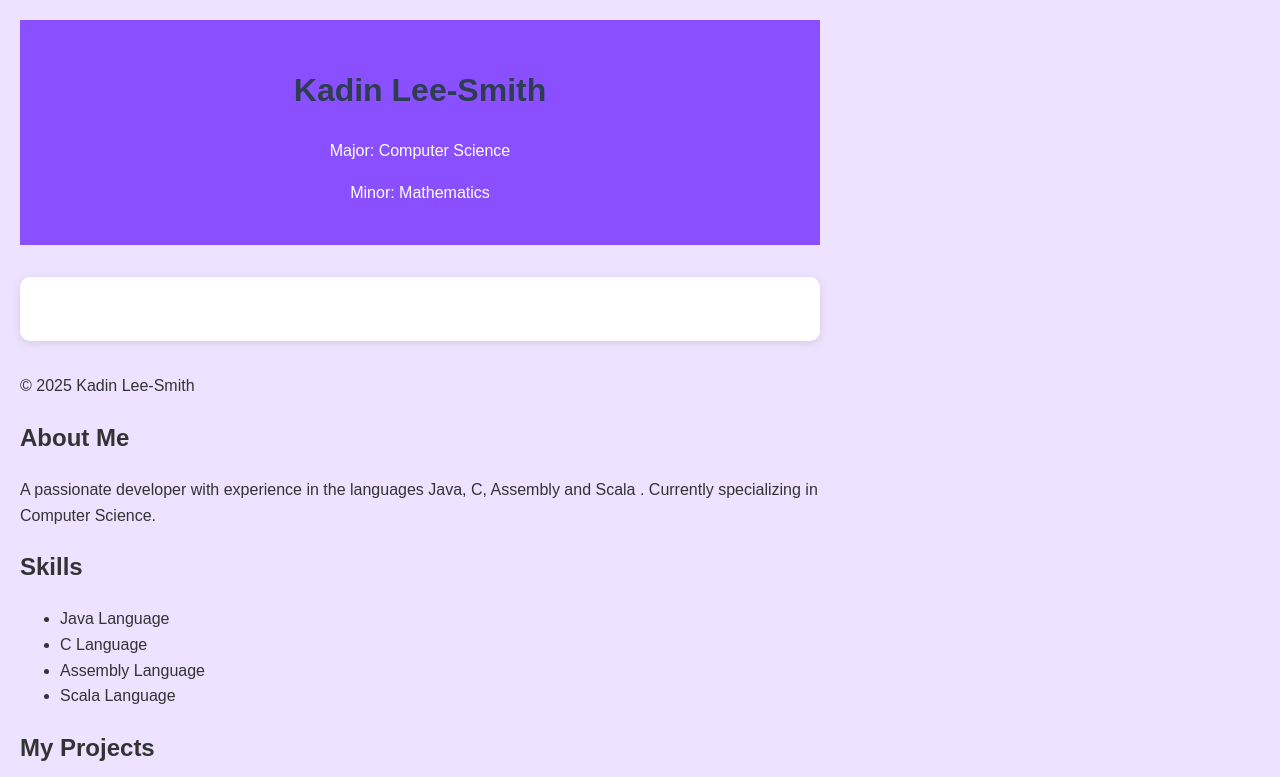
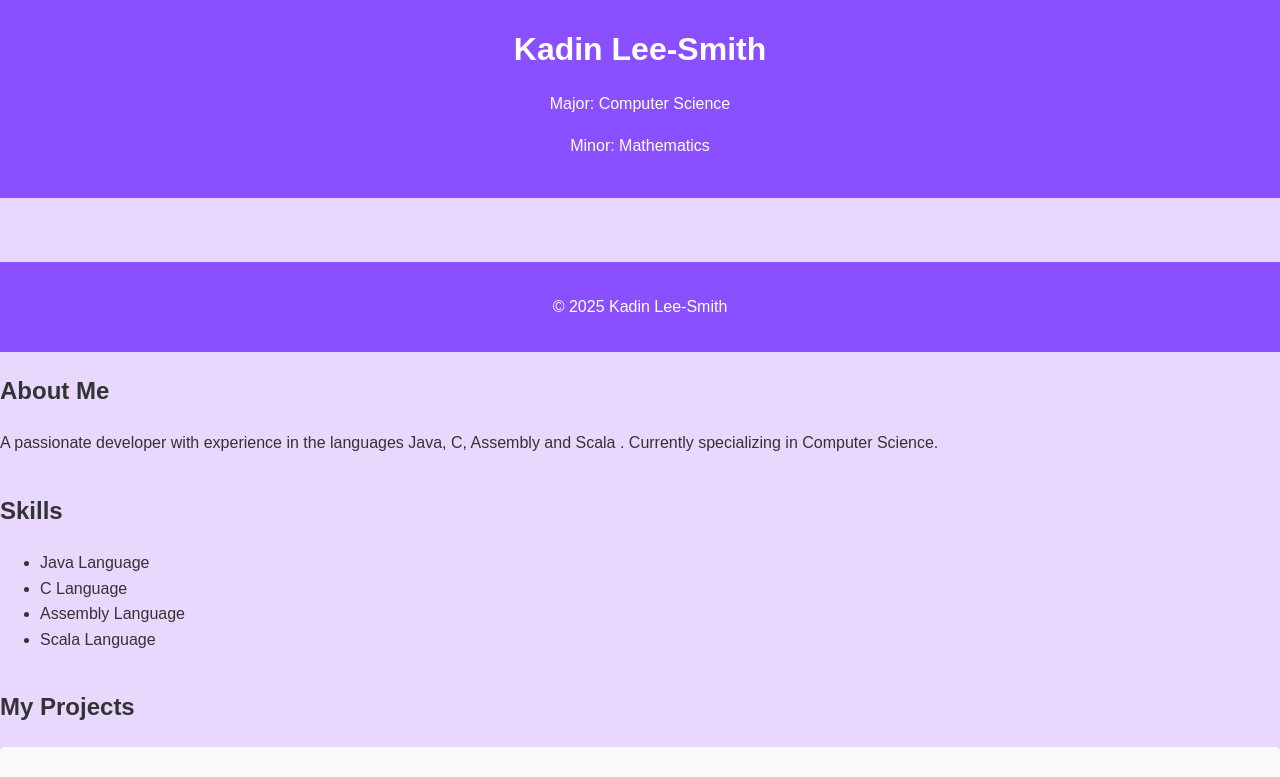
Before and after one commit to kadinalee/kadinleesmith.github.io, a plain HTML site: page index.html in a window 1280 px wide. Shown: the top 777 px of the page. Drawn offline with Linux system fonts and the light colour scheme.

Commit message:
Update styles.css

```diff
--- a/styles.css
+++ b/styles.css
@@ -1,19 +1,34 @@
+/* Remove duplicate body selector and combine all body styles */
 body {
     font-family: 'Arial', sans-serif;
     line-height: 1.6;
+    color: #333;
+    background-color: #e9d8fd; /* Using pale lilac */
+    margin: 0;
+    min-height: 100vh;
+    display: flex;
+    flex-direction: column;
+}
+
+/* Center container */
+.container {
     max-width: 800px;
     margin: 0 auto;
     padding: 20px;
-    color: #333;
+    width: 100%;
 }
 
 header {
+    background-color: #8a4fff;
+    color: white;
+    padding: 1.5rem;
     text-align: center;
-    margin-bottom: 30px;
+    margin-bottom: 2rem;
 }
 
 h1 {
-    color: #2c3e50;
+    color: white;
+    margin: 0;
 }
 
 .project {
@@ -24,47 +39,20 @@ h1 {
 }
 
 a {
-    color: #3498db;
+    color: #6a3093;
     text-decoration: none;
     margin-right: 10px;
 }
-body {
-    /* Choose ONE of these light purple shades */
-    background-color: #f3e5ff;  /* Soft lavender */
-    /* OR */
-    background-color: #e9d8fd;  /* Pale lilac */
-    /* OR */
-    background-color: #ede2ff;  /* Whisper purple */
 
-    margin: 0;
-    min-height: 100vh;
-    font-family: 'Arial', sans-serif;
-}main {
-    background-color: white;
-    max-width: 800px;
-    margin: 2rem auto;
-    padding: 2rem;
-    border-radius: 10px;
-    box-shadow: 0 2px 10px rgba(0,0,0,0.1);
-}
-header {
-    background-color: #8a4fff;  /* Medium purple */
-    color: white;
-    padding: 1.5rem;
-    text-align: center;
+a:hover {
+    color: #9c64ff;
+    text-decoration: underline;
 }
 
-a {
-    color: #6a3093;  /* Deep purple for links */
+footer {
+    text-align: center;
+    margin-top: 2rem;
+    padding: 1rem;
+    background-color: #8a4fff;
+    color: white;
 }
-
-a:hover {
-    color: #9c64ff;  /* Lighter purple for hover */
-}
-
-a:hover {
-    text-decoration: underline;
-}
-git add styles.css
-git commit -m "Added light purple background"
-git push
```
